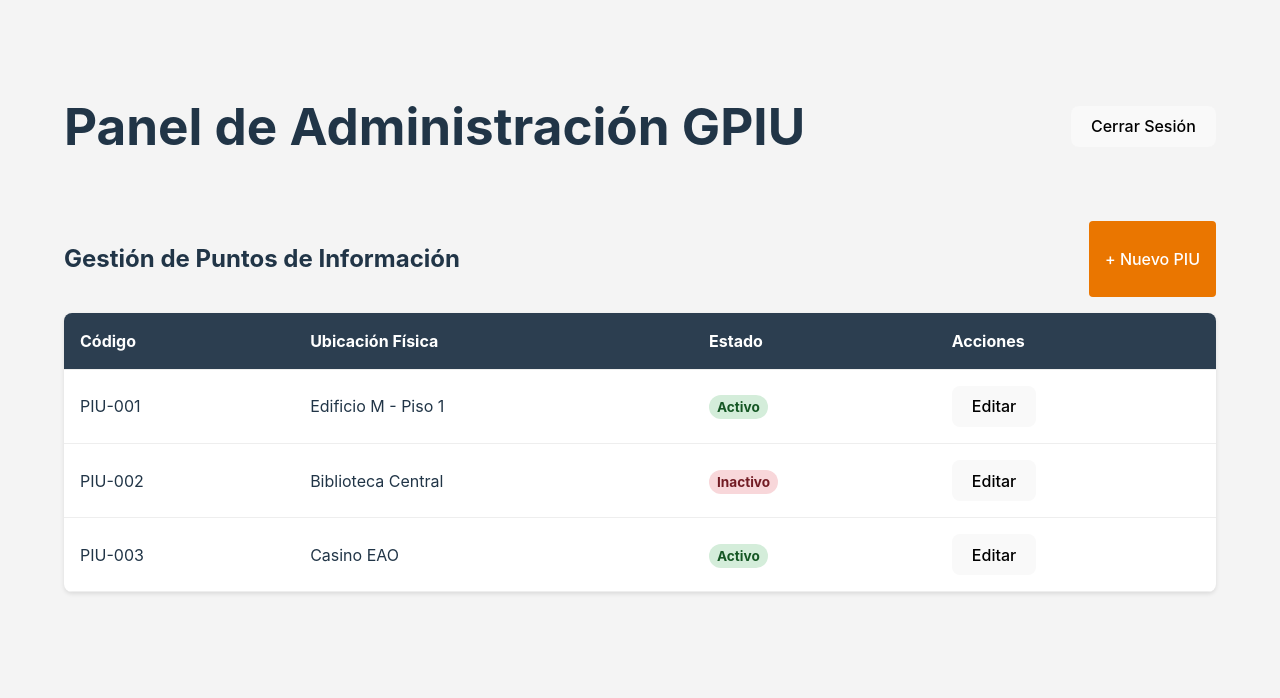
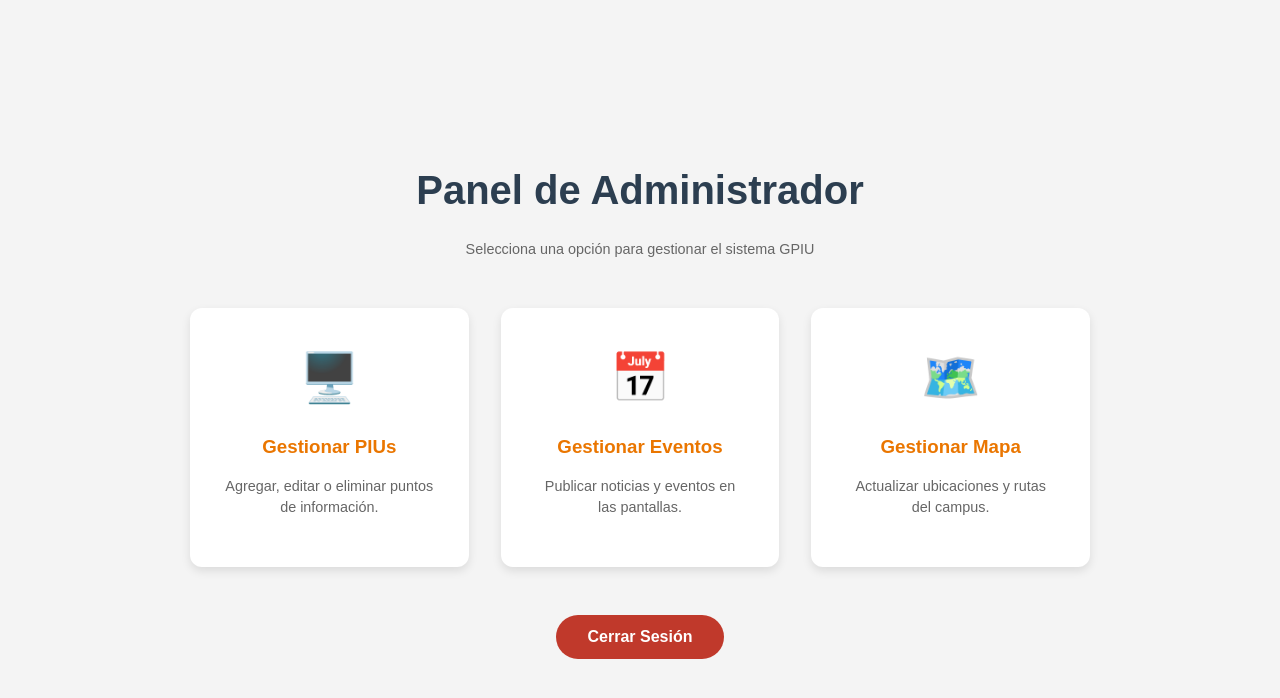
Before and after one commit to BastianRas/lab_fingeso, a Vue app in the folder fingesofrontend/fingesofrontend/: page /admin in a window 1280 px wide. Shown: the top 698 px of the page. Built offline with nearby package versions, Linux system fonts and the light colour scheme.

Commit message:
actualizar el admin home

```diff
--- a/fingesofrontend/fingesofrontend/src/router/index.js
+++ b/fingesofrontend/fingesofrontend/src/router/index.js
@@ -1,11 +1,14 @@
 import { createRouter, createWebHistory } from 'vue-router'
 import LoginView from '../views/LoginView.vue'
 
-// 1. IMPORTAMOS LAS NUEVAS VISTAS (Asegúrate de haber creado los archivos en /views)
+// Importamos las vistas existentes
 import AdminHome from '../views/AdminHome.vue'
 import GestorHome from '../views/GestorHome.vue'
 import OperadorHome from '../views/OperadorHome.vue'
 import UsuarioHome from '../views/UsuarioHome.vue'
+
+// 1. IMPORTAMOS LA NUEVA VISTA DE GESTIÓN DE PIUS
+import AdminPius from '../views/AdminPius.vue' // <-- NUEVO
 
 const routes = [
   {
@@ -13,12 +16,18 @@ const routes = [
     name: 'login',
     component: LoginView
   },
-  // 2. AGREGAMOS LAS RUTAS PARA CADA ROL
+  // --- Rutas de Administrador ---
   {
     path: '/admin',
     name: 'admin',
-    component: AdminHome
+    component: AdminHome // Este es el "Lobby" o Menú Principal
   },
+  {
+    path: '/admin/pius',   // <-- NUEVO: La URL para gestionar dispositivos
+    name: 'admin-pius',
+    component: AdminPius   // <-- NUEVO: El componente con la tabla
+  },
+  // -----------------------------
   {
     path: '/gestor',
     name: 'gestor',
@@ -32,12 +41,12 @@ const routes = [
   {
     path: '/home',
     name: 'home',
-    component: UsuarioHome // Esta la usaremos para Alumnos, Profes y Funcionarios
+    component: UsuarioHome
   }
 ]
 
 const router = createRouter({
-  history: createWebHistory(), // O puedes usar: createWebHistory(import.meta.env.BASE_URL)
+  history: createWebHistory(),
   routes
 })
 
--- /dev/null
+++ b/fingesofrontend/fingesofrontend/src/services/piuService.js
@@ -0,0 +1,15 @@
+import axios from 'axios';
+
+const API_URL = 'http://localhost:8080/api/pius';
+
+export default {
+  obtenerTodos() {
+    return axios.get(API_URL);
+  },
+  crear(piu) {
+    return axios.post(API_URL, piu);
+  },
+  eliminar(id) {
+    return axios.delete(`${API_URL}/${id}`);
+  }
+};
--- a/fingesofrontend/fingesofrontend/src/views/AdminHome.vue
+++ b/fingesofrontend/fingesofrontend/src/views/AdminHome.vue
@@ -1,66 +1,66 @@
 <script setup>
-import { ref } from 'vue';
+import { useRouter } from 'vue-router';
+const router = useRouter();
 
-// Datos falsos para visualizar la tabla
-const pius = ref([
-  { id: 1, codigo: 'PIU-001', ubicacion: 'Edificio M - Piso 1', estado: 'Activo' },
-  { id: 2, codigo: 'PIU-002', ubicacion: 'Biblioteca Central', estado: 'Inactivo' },
-  { id: 3, codigo: 'PIU-003', ubicacion: 'Casino EAO', estado: 'Activo' },
-]);
+const cerrarSesion = () => {
+  localStorage.removeItem('user');
+  router.push('/');
+};
 </script>
 
 <template>
-  <div class="dashboard">
-    <header class="header">
-      <h1>Panel de Administración GPIU</h1>
-      <button class="logout-btn" @click="$router.push('/')">Cerrar Sesión</button>
+  <div class="admin-lobby">
+    <header>
+      <h1>Panel de Administrador</h1>
+      <p>Selecciona una opción para gestionar el sistema GPIU</p>
     </header>
 
-    <main class="content">
-      <div class="actions">
-        <h2>Gestión de Puntos de Información</h2>
-        <button class="add-btn">+ Nuevo PIU</button>
+    <div class="menu-grid">
+      <div class="card" @click="router.push('/admin/pius')">
+        <span class="icon">🖥️</span>
+        <h3>Gestionar PIUs</h3>
+        <p>Agregar, editar o eliminar puntos de información.</p>
       </div>
 
-      <table class="data-table">
-        <thead>
-          <tr>
-            <th>Código</th>
-            <th>Ubicación Física</th>
-            <th>Estado</th>
-            <th>Acciones</th>
-          </tr>
-        </thead>
-        <tbody>
-          <tr v-for="piu in pius" :key="piu.id">
-            <td>{{ piu.codigo }}</td>
-            <td>{{ piu.ubicacion }}</td>
-            <td>
-              <span :class="['badge', piu.estado === 'Activo' ? 'green' : 'red']">
-                {{ piu.estado }}
-              </span>
-            </td>
-            <td>
-              <button class="edit-btn">Editar</button>
-            </td>
-          </tr>
-        </tbody>
-      </table>
-    </main>
+      <div class="card" @click="alert('Funcionalidad en construcción')">
+        <span class="icon">📅</span>
+        <h3>Gestionar Eventos</h3>
+        <p>Publicar noticias y eventos en las pantallas.</p>
+      </div>
+
+      <div class="card" @click="alert('Funcionalidad en construcción')">
+        <span class="icon">🗺️</span>
+        <h3>Gestionar Mapa</h3>
+        <p>Actualizar ubicaciones y rutas del campus.</p>
+      </div>
+    </div>
+
+    <button class="logout-btn" @click="cerrarSesion">Cerrar Sesión</button>
   </div>
 </template>
 
 <style scoped>
-.dashboard { padding: 2rem; background-color: #f4f4f4; min-height: 100vh; }
-.header { display: flex; justify-content: space-between; align-items: center; margin-bottom: 2rem; }
-.actions { display: flex; justify-content: space-between; margin-bottom: 1rem; }
+.admin-lobby { max-width: 900px; margin: 0 auto; padding: 3rem; text-align: center; font-family: sans-serif; }
+header { margin-bottom: 3rem; }
+h1 { color: #2c3e50; font-size: 2.5rem; }
 
-/* Botones y Tablas */
-.add-btn { background: #ea7600; color: white; border: none; padding: 0.5rem 1rem; border-radius: 4px; cursor: pointer; }
-.data-table { width: 100%; background: white; border-collapse: collapse; box-shadow: 0 2px 4px rgba(0,0,0,0.1); border-radius: 8px; overflow: hidden; }
-th, td { padding: 1rem; text-align: left; border-bottom: 1px solid #eee; }
-th { background-color: #2c3e50; color: white; }
-.badge { padding: 4px 8px; border-radius: 12px; font-size: 0.85rem; font-weight: bold; }
-.badge.green { background: #d4edda; color: #155724; }
-.badge.red { background: #f8d7da; color: #721c24; }
+.menu-grid { display: grid; grid-template-columns: repeat(auto-fit, minmax(250px, 1fr)); gap: 2rem; margin-bottom: 3rem; }
+
+.card {
+  background: white;
+  padding: 2rem;
+  border-radius: 12px;
+  box-shadow: 0 4px 10px rgba(0,0,0,0.1);
+  cursor: pointer;
+  transition: transform 0.2s, border-color 0.2s;
+  border: 2px solid transparent;
+}
+
+.card:hover { transform: translateY(-5px); border-color: #ea7600; }
+.icon { font-size: 3rem; display: block; margin-bottom: 1rem; }
+h3 { color: #ea7600; margin-bottom: 0.5rem; }
+p { color: #666; font-size: 0.9rem; }
+
+.logout-btn { background: #c0392b; color: white; border: none; padding: 0.8rem 2rem; border-radius: 25px; cursor: pointer; font-weight: bold; }
+.logout-btn:hover { background: #a93226; }
 </style>
--- /dev/null
+++ b/fingesofrontend/fingesofrontend/src/views/AdminPius.vue
@@ -0,0 +1,115 @@
+<script setup>
+import { ref, onMounted } from 'vue';
+import piuService from '../services/piuService';
+
+const pius = ref([]);
+const nuevoPiu = ref({ codigo: '', ubicacion: '', estado: 'Activo' });
+const mostrandoFormulario = ref(false);
+
+const cargarPius = async () => {
+  try {
+    const respuesta = await piuService.obtenerTodos();
+    pius.value = respuesta.data;
+  } catch (error) {
+    console.error("Error cargando PIUs:", error);
+  }
+};
+
+const guardarPiu = async () => {
+  try {
+    await piuService.crear(nuevoPiu.value);
+    await cargarPius();
+    nuevoPiu.value = { codigo: '', ubicacion: '', estado: 'Activo' };
+    mostrandoFormulario.value = false;
+  } catch (error) {
+    alert("Error al guardar el PIU");
+  }
+};
+
+const eliminarPiu = async (id) => {
+  if(confirm("¿Estás seguro de eliminar este dispositivo?")) {
+    try {
+      await piuService.eliminar(id);
+      await cargarPius();
+    } catch (error) {
+      alert("Error al eliminar");
+    }
+  }
+};
+
+onMounted(() => {
+  cargarPius();
+});
+</script>
+
+<template>
+  <div class="dashboard">
+    <header class="header">
+      <h1>Gestión de Dispositivos (PIUs)</h1>
+      <button class="back-btn" @click="$router.push('/admin')">⬅ Volver al Panel</button>
+    </header>
+
+    <main class="content">
+      <div class="actions">
+        <button class="add-btn" @click="mostrandoFormulario = !mostrandoFormulario">
+          {{ mostrandoFormulario ? 'Cancelar' : '+ Nuevo PIU' }}
+        </button>
+      </div>
+
+      <div v-if="mostrandoFormulario" class="form-card">
+        <h3>Nuevo Dispositivo</h3>
+        <input v-model="nuevoPiu.codigo" placeholder="Código (Ej: PIU-004)" />
+        <input v-model="nuevoPiu.ubicacion" placeholder="Ubicación (Ej: Foro)" />
+        <select v-model="nuevoPiu.estado">
+          <option>Activo</option>
+          <option>Inactivo</option>
+          <option>Mantenimiento</option>
+        </select>
+        <button @click="guardarPiu" class="save-btn">Guardar</button>
+      </div>
+
+      <table class="data-table">
+        <thead>
+          <tr>
+            <th>Código</th>
+            <th>Ubicación Física</th>
+            <th>Estado</th>
+            <th>Acciones</th>
+          </tr>
+        </thead>
+        <tbody>
+          <tr v-for="piu in pius" :key="piu.id">
+            <td>{{ piu.codigo }}</td>
+            <td>{{ piu.ubicacion }}</td>
+            <td>
+              <span :class="['badge', piu.estado === 'Activo' ? 'green' : 'red']">
+                {{ piu.estado }}
+              </span>
+            </td>
+            <td>
+              <button class="delete-btn" @click="eliminarPiu(piu.id)">Eliminar</button>
+            </td>
+          </tr>
+        </tbody>
+      </table>
+    </main>
+  </div>
+</template>
+
+<style scoped>
+/* Estilos similares a los anteriores */
+.dashboard { padding: 2rem; background-color: #f4f4f4; min-height: 100vh; }
+.header { display: flex; justify-content: space-between; align-items: center; margin-bottom: 2rem; }
+.back-btn { background: #555; color: white; border: none; padding: 0.5rem 1rem; border-radius: 4px; cursor: pointer; }
+.add-btn { background: #ea7600; color: white; border: none; padding: 0.5rem 1rem; border-radius: 4px; cursor: pointer; }
+.save-btn { background: #27ae60; color: white; border: none; padding: 0.5rem; width: 100%; margin-top: 10px; cursor: pointer; }
+.delete-btn { background: #c0392b; color: white; border: none; padding: 0.3rem 0.6rem; border-radius: 4px; cursor: pointer; }
+.data-table { width: 100%; background: white; border-collapse: collapse; box-shadow: 0 2px 4px rgba(0,0,0,0.1); border-radius: 8px; overflow: hidden; }
+th, td { padding: 1rem; text-align: left; border-bottom: 1px solid #eee; }
+th { background-color: #2c3e50; color: white; }
+.badge { padding: 4px 8px; border-radius: 12px; font-size: 0.85rem; font-weight: bold; }
+.badge.green { background: #d4edda; color: #155724; }
+.badge.red { background: #f8d7da; color: #721c24; }
+.form-card { background: white; padding: 1rem; margin-bottom: 1rem; border-radius: 8px; display: flex; gap: 0.5rem; flex-wrap: wrap; }
+input, select { padding: 0.5rem; border: 1px solid #ccc; border-radius: 4px; flex: 1; }
+</style>
```
